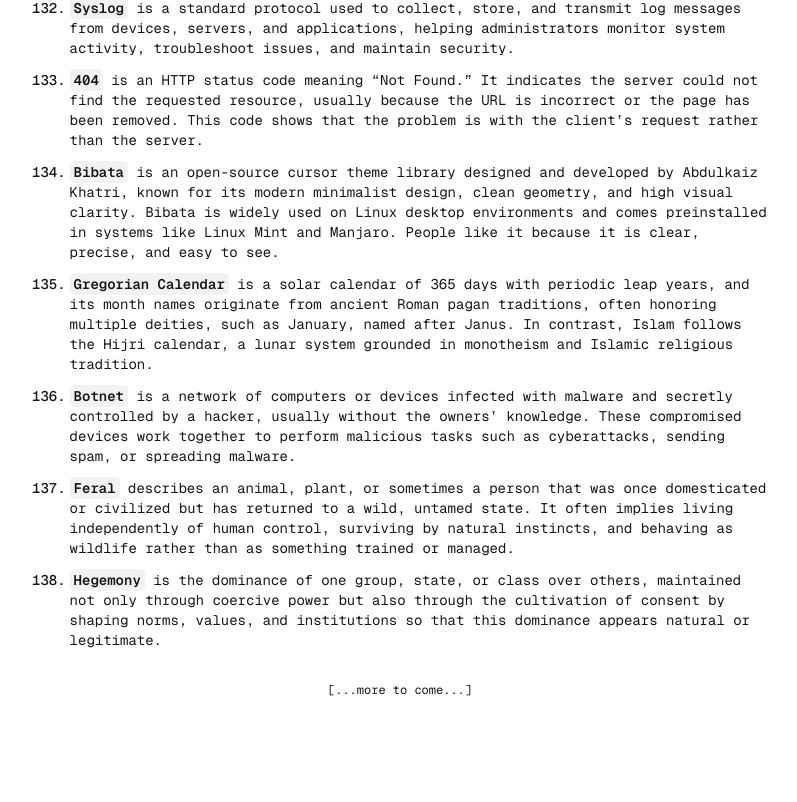
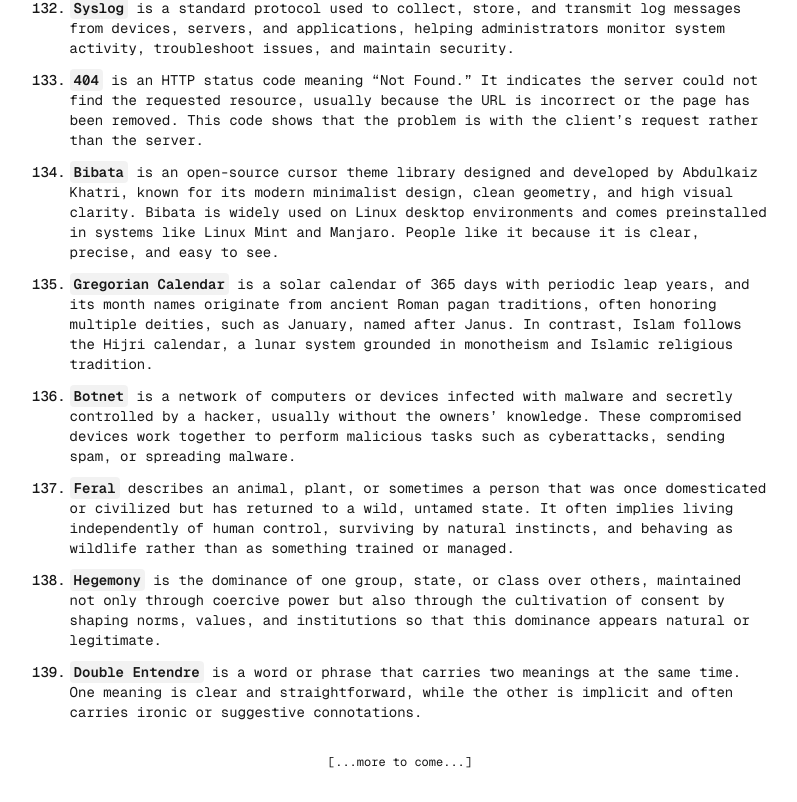
Before and after one commit to BrahimBoussada/mind-log, a Next.js app: page / in a window 1280 px wide. Shown: the part 8737-9539 px from the top of the page, without its empty margins (240-1037 px from the left). Before the commit the page ends 9467 px from the top, so only its background shows below. Built offline with nearby package versions, Linux system fonts and the light colour scheme.

Commit message:
log:06-01-2026

```diff
--- a/src/app/page.tsx
+++ b/src/app/page.tsx
@@ -1338,6 +1338,16 @@ export default function Home() {
           </Text>
         </Note>
 
+        <Note>
+          <N>139.</N>
+          <Text>
+            <Key>Double Entendre</Key> is a word or phrase that carries two
+            meanings at the same time. One meaning is clear and straightforward,
+            while the other is implicit and often carries ironic or suggestive
+            connotations.
+          </Text>
+        </Note>
+
         {/* --- end --- */}
       </NoteWrapper>
 
```
